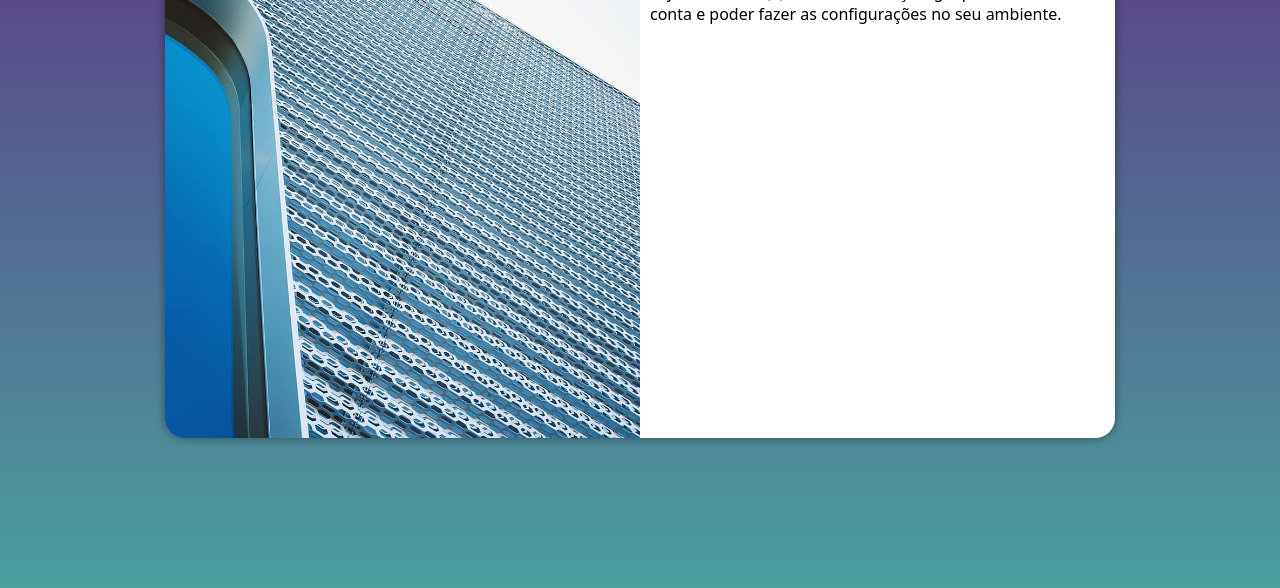
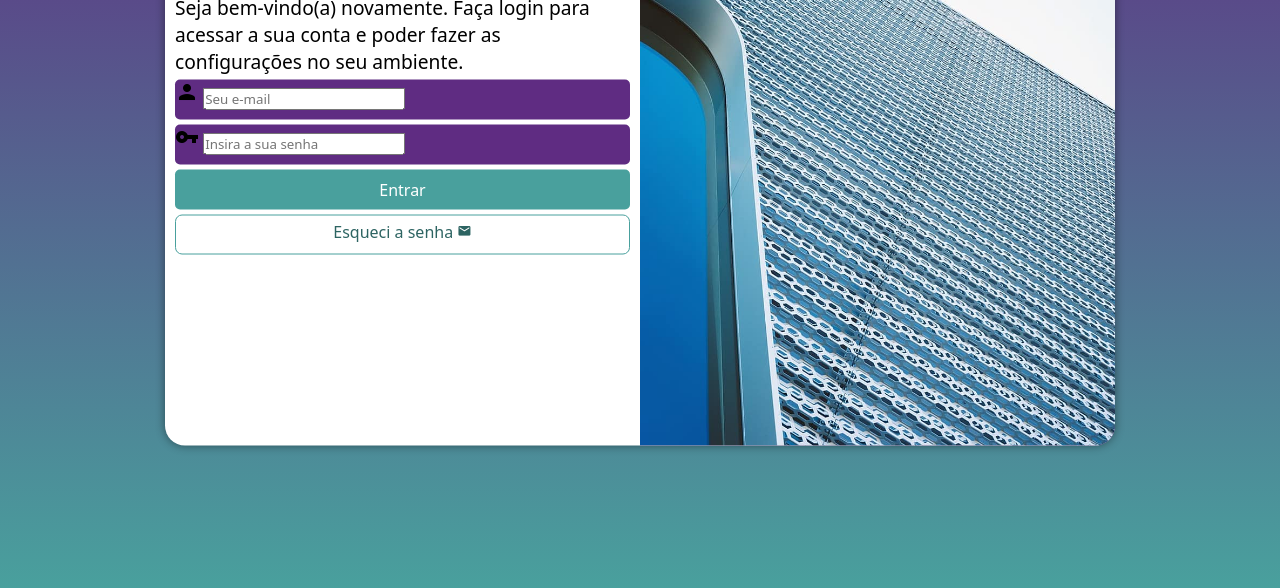
Before and after one commit to devgabrielsilveira/preojeto-login, a plain HTML site: page index.html in a window 1280 px wide. Shown: the part 212-800 px from the top of the page. Drawn offline with Linux system fonts and the light colour scheme.

Commit message:
desafio015 atualizado

```diff
--- a/estilos/media-query.css
+++ b/estilos/media-query.css
@@ -31,13 +31,21 @@
     }
 
     section#login > div#imagem {
-        float: left;
+        float: right;
         width: 50%;
         height: 100%;
     }
 
     section#login > div#formulario {
-        float: right;
+        float: left;
         width: 50%;
     }
+
+    div#formulario > h1 {
+        font-size: 2em;
+    }
+
+    div#formulario > p {
+        font-size: 1.2em;
+    }
 }
--- a/estilos/style.css
+++ b/estilos/style.css
@@ -34,7 +34,7 @@ section#login {
 
     background-color: white;
     width: 250px;
-    height: 500px;
+    height: 515px;
     border-radius: 20px;
     box-shadow: 0px 0px 10px rgba(0, 0, 0, 0.450);
 
@@ -55,3 +55,65 @@ section#login > div#formulario {
     display: block;
     padding: 10px;
 }
+
+div#formulario > h1 {
+    text-align: center;
+    margin-bottom: 10px;
+}
+
+div#formulario > p {
+    font-size: 0.8em;
+}
+
+form > div.campo {
+    display: block;
+    background-color: #5f2c82;
+    width: 100%;
+    height: 40px;
+    border-radius: 5px;
+    margin: 5px 0px;
+}
+
+div.campo label {
+    display: none;
+}
+
+form > input[type=submit] {
+    display: block;
+    margin: auto;
+    font-size: 1em;
+    width: 100%;
+    height: 40px;
+    background-color: #49a09d;
+    color: white;
+    border: none;
+    border-radius: 5px;
+    cursor: pointer;
+}
+
+form > input[type=submit]:hover {
+    background-color: #2d6462;
+}
+
+form > a.botao {
+    display: block;
+    text-align: center;
+    font-size: 1em;
+    width: 100%;
+    height: 40px;
+    padding-top: 5px;
+    margin-top: 5px;
+    background-color: white;
+    color: #2d6462;
+    border: 1px solid #49a09d;
+    border-radius: 7px;
+    text-decoration: none;
+}
+
+form > a.botao:hover {
+    background-color: #6cd3cf;
+}
+
+form > a.botao > i {
+    font-size: 0.9em;
+}
--- a/index.html
+++ b/index.html
@@ -4,6 +4,7 @@
     <meta charset="UTF-8">
     <meta http-equiv="X-UA-Compatible" content="IE=edge">
     <meta name="viewport" content="width=device-width, initial-scale=1.0">
+    <link rel="stylesheet" href="https://fonts.googleapis.com/icon?family=Material+Icons">
     <link rel="stylesheet" href="estilos/style.css">
     <link rel="stylesheet" href="estilos/media-query.css" media="screen and (orientation: landscape)">
     <title>Login</title>
@@ -19,8 +20,23 @@
                 <p>
                     Seja bem-vindo(a) novamente. Faça login para acessar a sua conta e poder fazer as configurações no seu ambiente.
                 </p>
-                <form action="login.php" method="post">
+                <form action="login.php" method="post" autocomplete="on">
+                    <div class="campo">
+                        <i class="material-icons">person</i>
+                        <input type="email" name="login" id="ilogin" placeholder="Seu e-mail" autocomplete="email" required maxlength="30">
+                        <label for="ilogin">Login</label>
+                    </div>
 
+                    <div class="campo">
+                        <i class="material-icons">vpn_key</i>
+                        <input type="password" name="senha" id="isenha" placeholder="Insira a sua senha" autocomplete="current-password" required minlength="8">
+                        <label for="isenha">Senha</label>
+                    </div>
+
+                    <input type="submit" value="Entrar">
+                    <a href="esqueci.html" class="botao">
+                        Esqueci a senha <i class="material-icons">mail</i>
+                    </a>
                 </form>
             </div>
         </section>
```
